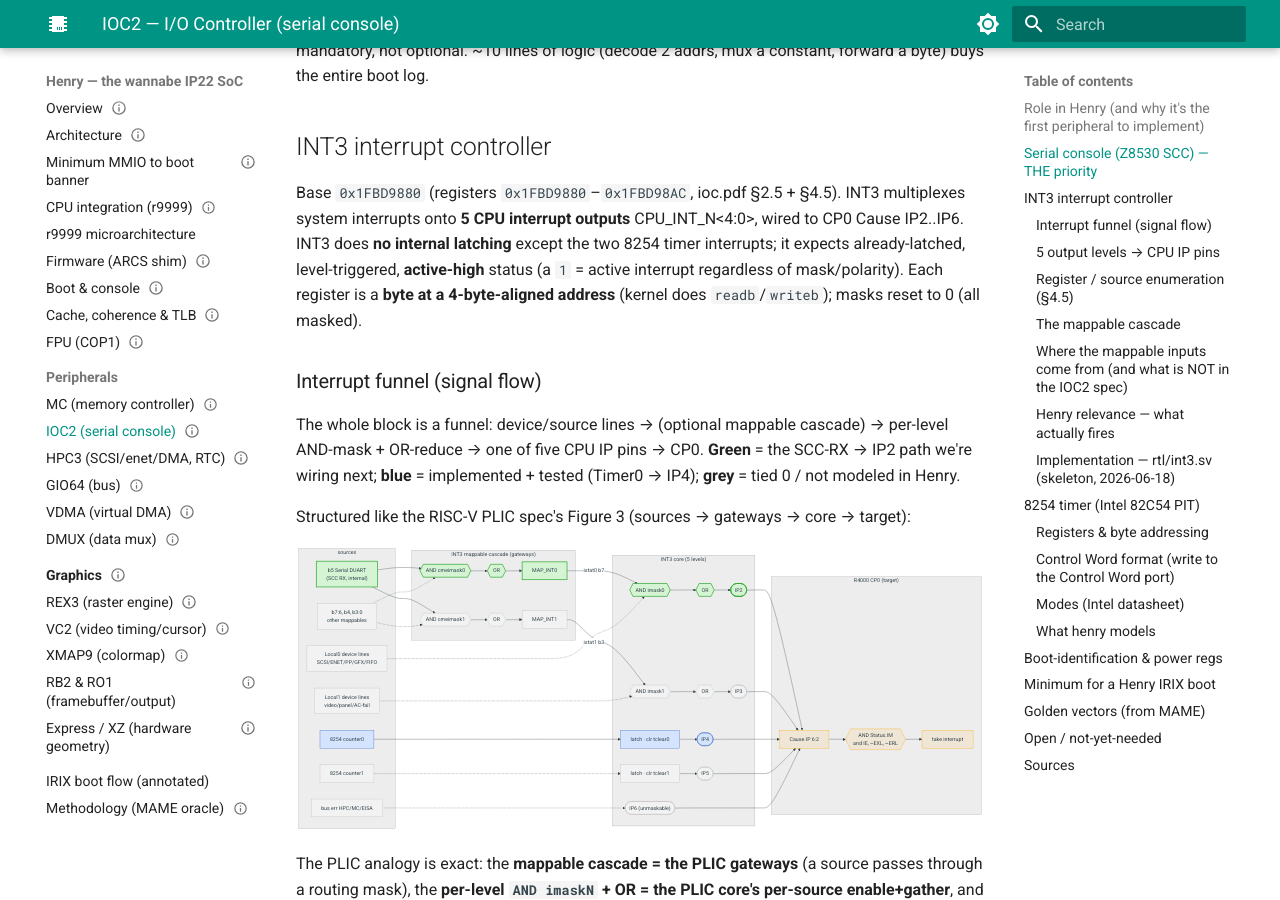
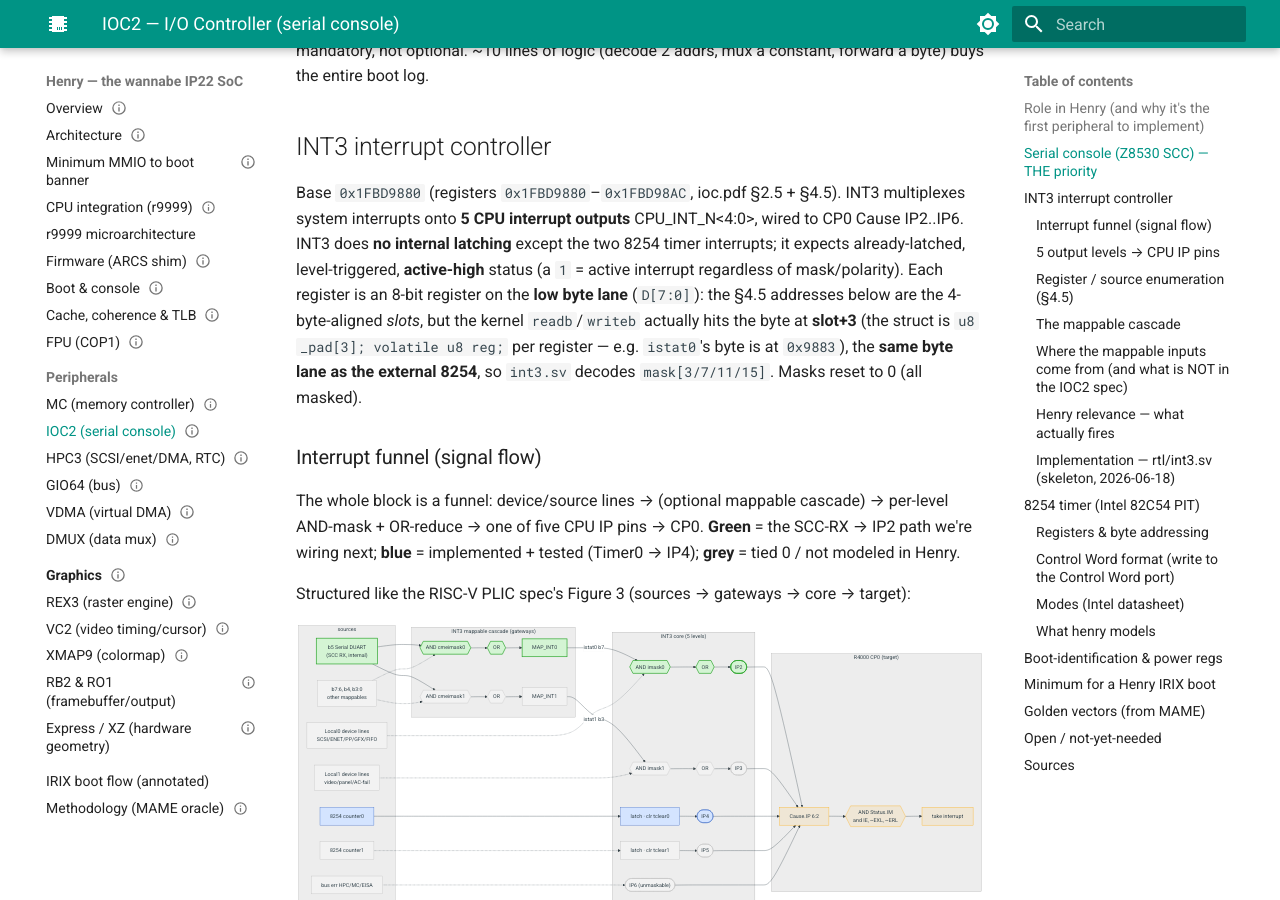
Before and after one commit to dsheffie/henry-the-wannabe-ip22-soc, an MkDocs documentation site: the page built from docs/peripherals/ioc2.md, in a window 1280 px wide and 900 px high, scrolled down 1507 px. Built offline with MkDocs 1.6.1 and Material for MkDocs 9.7.7, drawn with Linux system fonts in a browser that asks for light colours.

Commit message:
int3: fix IOC2 byte-lane addressing (slot+3 / mask[3/7/11/15])
The kernel struct sgint_regs is "u8 _pad[3]; volatile u8 reg;" per register --
every IOC2 byte register is 8-bit on the low byte lane, so the readb/writeb byte
is at slot+3 (mask[3/7/11/15]), same as the external 8254. int3.sv decoded
mask[0/4/8/12] (byte 0), so a real kernel would have read/written the wrong
bytes; the PIT test only passed because the test and the RTL were both wrong
(self-consistent). Fix the read mux + imask0/imask1/cmeimask0/cmeimask1/cmepol
writes + tclear to slot+3. docs/ioc2: correct the earlier (wrong) "byte-0" claim.

Co-Authored-By: Claude Opus 4.8 (1M context) <noreply@anthropic.com>

```diff
--- a/docs/peripherals/ioc2.md
+++ b/docs/peripherals/ioc2.md
@@ -54,8 +54,11 @@ not optional. ~10 lines of logic (decode 2 addrs, mux a constant, forward a byte
 Base `0x1FBD9880` (registers `0x1FBD9880`–`0x1FBD98AC`, ioc.pdf §2.5 + §4.5). INT3 multiplexes system interrupts
 onto **5 CPU interrupt outputs** CPU_INT_N<4:0>, wired to CP0 Cause IP2..IP6. INT3 does **no internal latching**
 except the two 8254 timer interrupts; it expects already-latched, level-triggered, **active-high** status (a `1`
-= active interrupt regardless of mask/polarity). Each register is a **byte at a 4-byte-aligned address** (kernel
-does `readb`/`writeb`); masks reset to 0 (all masked).
+= active interrupt regardless of mask/polarity). Each register is an 8-bit register on the **low byte lane**
+(`D[7:0]`): the §4.5 addresses below are the 4-byte-aligned *slots*, but the kernel `readb`/`writeb` actually hits
+the byte at **slot+3** (the struct is `u8 _pad[3]; volatile u8 reg;` per register — e.g. `istat0`'s byte is at
+`0x9883`), the **same byte lane as the external 8254**, so `int3.sv` decodes `mask[3/7/11/15]`. Masks reset to 0
+(all masked).
 
 ### Interrupt funnel (signal flow)
 The whole block is a funnel: device/source lines → (optional mappable cascade) → per-level AND-mask + OR-reduce →
```
Also changed, not shown: 1 other file.
